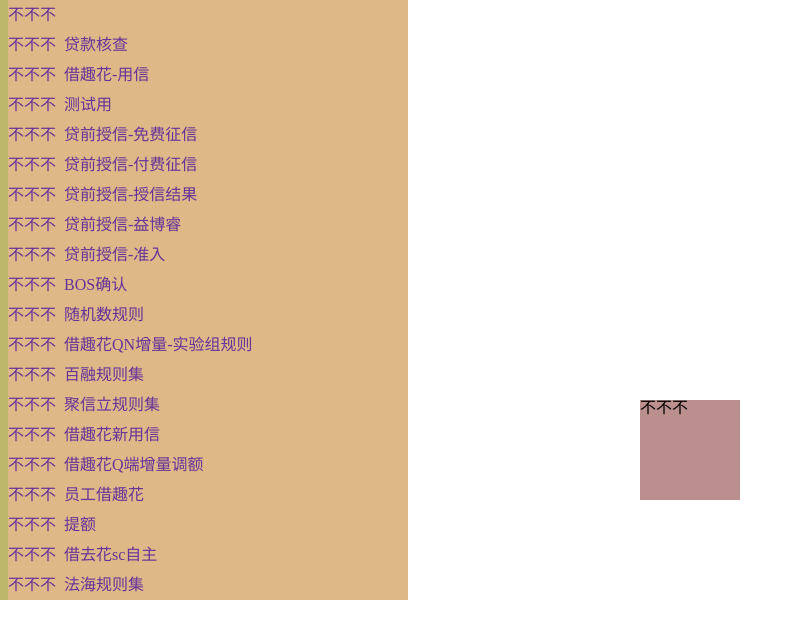
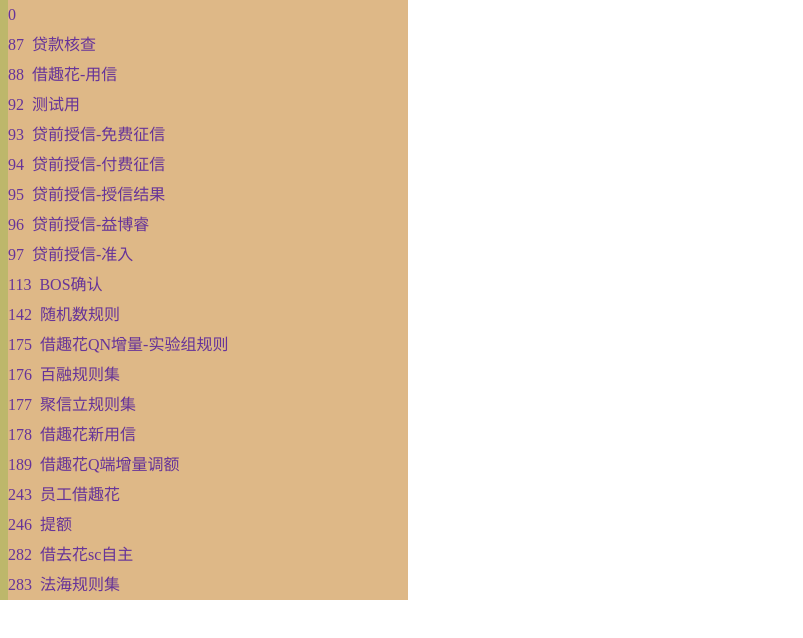
Before and after one commit to krave1986/wonder_tree, a Vue app: page / in a window 1280 px wide. Shown: the top 638 px of the page, without its empty margins (0-803 px from the left). Built offline with nearby package versions, Linux system fonts and the light colour scheme.

Commit message:
兼容FF，scopedSlot绑定

```diff
--- a/src/App.vue
+++ b/src/App.vue
@@ -1,6 +1,6 @@
 <template>
 	<div id="app">
-		<TheTree
+		<WonderTree
 			:migrationStep="1"
 			:migrationInterval="500.0"
 			:treeData="treeData"
@@ -8,19 +8,20 @@
 			:childrenIdentifiers="['ruleSets', 'rules']"
 			:style="'width:400px; height: 600px'"
 		>
-			<template v-slot:left><div>不不不</div></template>
-		</TheTree>
-		<div class="test">不不不</div>
+			<template v-slot:left="nodeInstance"
+				><div>{{ nodeInstance.treeItem.id }}</div></template
+			>
+		</WonderTree>
 	</div>
 </template>
 <script>
-import TheTree from "./components/TheTree";
+import WonderTree from "./components/WonderTree";
 import axios from "axios";
 import Vue from "vue";
 export default {
 	name: "app",
 	components: {
-		TheTree
+		WonderTree
 	},
 	data() {
 		return {
@@ -76,15 +77,6 @@ export default {
 </script>
 
 <style>
-.test {
-	position: absolute;
-	left: 50%;
-	top: 50%;
-	width: 100px;
-	height: 100px;
-	background: rosybrown;
-	transition: all 2s;
-}
 * {
 	line-height: 1em;
 }
@@ -93,7 +85,7 @@ body {
 	--tree-node-height: 1rem;
 }
 #app {
-	--tree-flat-list-vertical-transition: height 1s ease-out;
+	--tree-flat-list-vertical-transition: height 800ms ease-out;
 }
 svg {
 	display: block;
--- a/src/components/TreeFlatList.vue
+++ b/src/components/TreeFlatList.vue
@@ -1,5 +1,5 @@
 <template>
-	<div :class="$style.curtain" :style="curtainStyle" @transitionend.self.stop="postTransitionOperations">
+	<div ref="curtain" :class="$style.curtain" :style="curtainStyle" @transitionend.self.stop="postTransitionOperations">
 		<component ref="listEntity" v-bind:is="treeFlatListComponent" tag="div" :class="$style.treeFlatList">
 			<tree-node v-for="(listItem, index) in listItems" :key="index" :treeItem="listItem">
 				<template v-for="slotName in Object.keys($scopedSlots)" #[slotName]="scope">
@@ -81,7 +81,7 @@ export default {
 		verticalTransitionStyle: function() {
 			return this.verticalTransitionOrNot
 				? {
-						transition: "var(--tree-flat-list-vertical-transition, height 1s ease-out)"
+						transition: "var(--tree-flat-list-vertical-transition, height 800ms ease-out)"
 				  }
 				: {};
 		},
@@ -111,7 +111,7 @@ export default {
 					const vm = this;
 					setTimeout(() => {
 						vm.heightStatus = "zero";
-					});
+					}, 80);
 				} else {
 					this.heightStatus = "zero";
 				}
@@ -152,7 +152,7 @@ export default {
 			this.unwatches = [];
 		},
 		postTransitionOperations: function() {
-			if (this.heightStatus === "full") {
+			if (this.$refs.curtain.clientHeight !== 0) {
 				this.heightStatus = "natural";
 			}
 		}
--- a/src/components/TreeNode.vue
+++ b/src/components/TreeNode.vue
@@ -1,7 +1,7 @@
 <template>
 	<div :class="$style.node" @click.stop="drawOff">
 		<div :class="$style.leftSlot" @click="leftClickHandler">
-			<slot name="left">
+			<slot name="left" v-bind="nodeInstance">
 				<svg
 					class="icon"
 					aria-hidden="true"
--- /dev/null
+++ b/src/components/WonderTree.vue
@@ -0,0 +1,93 @@
+<template>
+	<div :class="containerClasses" :style="containerStyle" style="overflow-x: hidden; padding: var(--tree-padding, 0 0 0 8px)">
+		<tree-flat-list :listItems="treeData" :openOrCloseFromVModel="true">
+			<template v-for="slotName in Object.keys($scopedSlots)" #[slotName]="scope">
+				<slot :name="slotName" v-bind="scope"></slot>
+			</template>
+		</tree-flat-list>
+	</div>
+</template>
+
+<script>
+import TreeFlatList from "./TreeFlatList";
+
+export default {
+	name: "WonderTree",
+	inheritAttrs: false,
+	props: {
+		sizeContainment: {
+			type: Boolean,
+			default: true
+		},
+		migrationStep: {
+			type: [Number, String],
+			validator: function(value) {
+				if (typeof value === "string") {
+					return value === "all";
+				} else {
+					return Math.trunc(value) === value;
+				}
+			}
+		},
+		migrationInterval: {
+			type: Number,
+			validator: function(value) {
+				return Math.trunc(value) === value;
+			}
+		},
+		treeData: {},
+		watchToId: {},
+		uniqueKey: {
+			type: String,
+			default: "id"
+		},
+		childrenIdentifiers: {
+			type: [String, Array],
+			required: true
+		}
+	},
+	components: {
+		TreeFlatList
+	},
+	data() {
+		return {
+			bufferedData: []
+		};
+	},
+	computed: {
+		containerClasses: function() {
+			return [this.$style.treeContainer];
+		},
+		containmentValue: function() {
+			return "style layout paint" + (this.sizeContainment ? " size" : "");
+		},
+		containerStyle: function() {
+			return { contain: this.containmentValue };
+		}
+	},
+	provide() {
+		return {
+			watchToId: this.watchToId,
+			uniqueKey: this.uniqueKey,
+			childrenIdentifiers:
+				typeof this.childrenIdentifiers === "string" ? [this.childrenIdentifiers] : this.childrenIdentifiers,
+			migrationStep: this.migrationStep,
+			migrationInterval: this.migrationInterval
+		};
+	}
+};
+</script>
+
+<style module>
+.treeContainer {
+	background-color: darkkhaki;
+	overflow: auto;
+}
+.treeContainer > * {
+	width: inherit;
+}
+.treeContainer:hover {
+	/* 鼠标hover到treeContainer后，做好滚动的准备 */
+	will-change: scroll-position;
+}
+</style>
```
